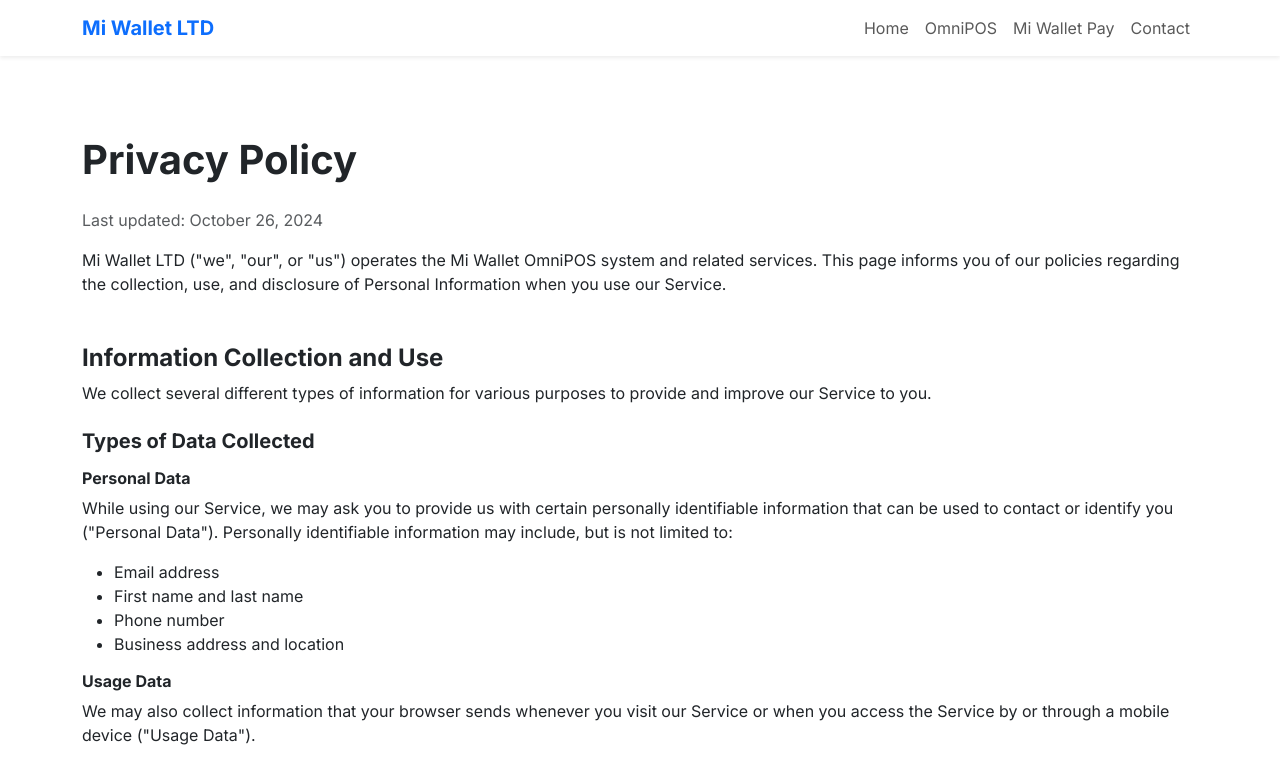
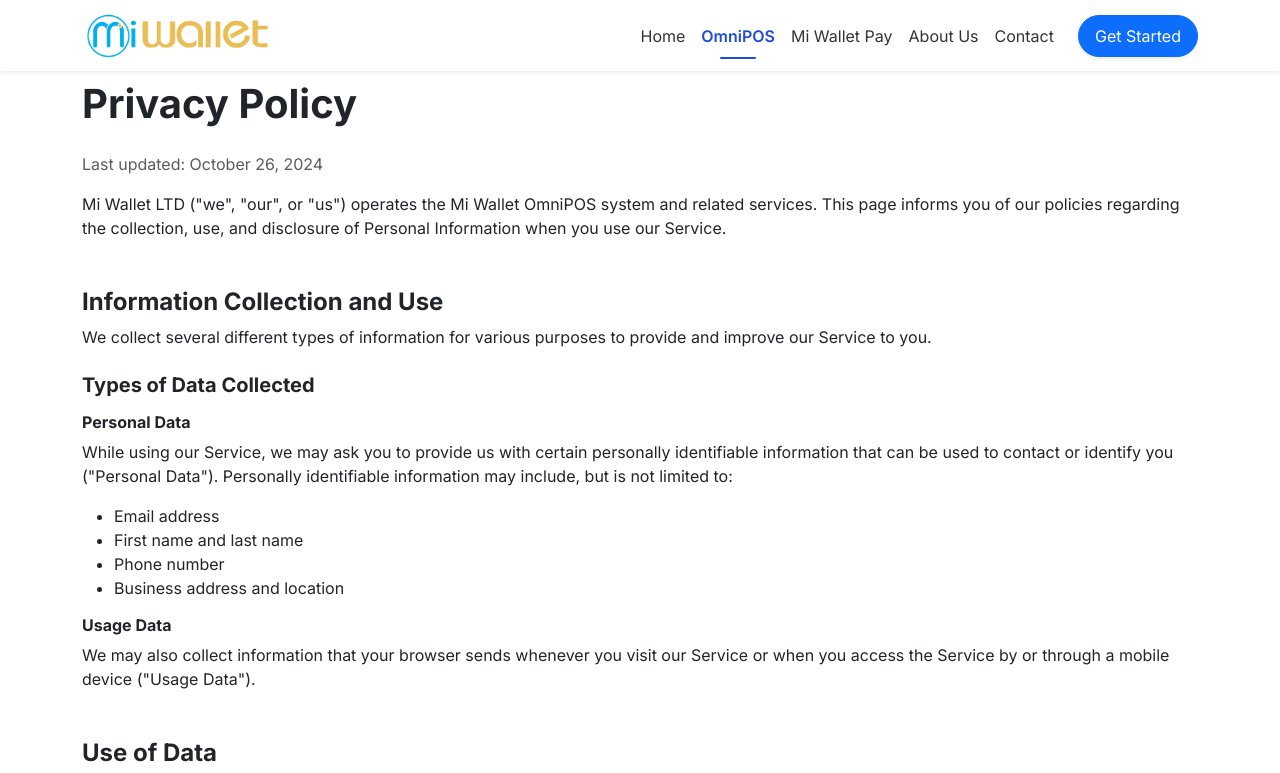
Before and after one commit to RonWataya/-miwalletwebsite, a plain HTML site: page privacy.html in a window 1280 px wide. Shown: the top 773 px of the page. Drawn offline with nearby package versions, Linux system fonts and the light colour scheme.

Commit message:
first commit

```diff
--- a/privacy.html
+++ b/privacy.html
@@ -4,6 +4,7 @@
     <meta charset="UTF-8">
     <meta name="viewport" content="width=device-width, initial-scale=1.0">
     <title>Privacy Policy - Mi Wallet LTD</title>
+    <link rel="icon" type="image/png" href="img/favicon.png">
     <!-- Bootstrap 5 CSS -->
     <link href="https://cdn.jsdelivr.net/npm/bootstrap@5.3.3/dist/css/bootstrap.min.css" rel="stylesheet" xintegrity="sha384-QWTKZyjpPEjISv5WaRU9OFeRpok6YctnYmDr5pNlyT2bRjXh0JMhjY6hW+ALEwIH" crossorigin="anonymous">
     <!-- Google Fonts -->
@@ -19,30 +20,76 @@
             padding-top: 5rem;
             padding-bottom: 5rem;
         }
+
+            /* Navbar */
+    .navbar-brand img {
+      height: 45px;
+    }
+/* Custom Navbar */
+.custom-navbar {
+  background: rgba(255, 255, 255, 0.9);
+  backdrop-filter: blur(10px);
+  transition: background 0.3s ease-in-out;
+}
+
+.navbar-brand .brand-text {
+  font-size: 1.1rem;
+  color: #1d4ed8;
+}
+
+.navbar-nav .nav-link {
+  font-weight: 500;
+  color: #333 !important;
+  padding: 0.7rem 1rem;
+  position: relative;
+  transition: color 0.3s;
+}
+
+.navbar-nav .nav-link:hover {
+  color: #1d4ed8 !important;
+}
+
+.navbar-nav .nav-link.active {
+  color: #1d4ed8 !important;
+  font-weight: 600;
+}
+
+.navbar-nav .nav-link.active::after {
+  content: "";
+  position: absolute;
+  bottom: 0;
+  left: 30%;
+  width: 40%;
+  height: 2px;
+  background: #1d4ed8;
+  border-radius: 2px;
+}
+
     </style>
 </head>
 <body>
 
     <!-- Navigation Bar -->
-    <nav class="navbar navbar-expand-lg navbar-light bg-white shadow-sm">
+   <nav class="navbar navbar-expand-lg navbar-light fixed-top shadow-sm custom-navbar">
   <div class="container">
-            <a class="navbar-brand fw-bold text-primary" href="index.html">Mi Wallet LTD</a>
-            <button class="navbar-toggler" type="button" data-bs-toggle="collapse" data-bs-target="#navbarNav" aria-controls="navbarNav" aria-expanded="false" aria-label="Toggle navigation">
+    <a class="navbar-brand fw-bold d-flex align-items-center" href="index.html">
+      <img src="img/Miwallet.webp" alt="Mi Wallet LTD Logo" class="me-2" style="height:45px;">
+
+    </a>
+    <button class="navbar-toggler" type="button" data-bs-toggle="collapse" data-bs-target="#navbarNav">
       <span class="navbar-toggler-icon"></span>
     </button>
     <div class="collapse navbar-collapse" id="navbarNav">
-                <ul class="navbar-nav ms-auto">
-                    <li class="nav-item">
-                        <a class="nav-link" href="index.html">Home</a>
-                    </li>
-                    <li class="nav-item">
-                        <a class="nav-link" href="omnipos.html">OmniPOS</a>
-                    </li>
-                    <li class="nav-item">
-                        <a class="nav-link" href="pay.html">Mi Wallet Pay</a>
-                    </li>
-                    <li class="nav-item">
-                        <a class="nav-link" href="#">Contact</a>
+      <ul class="navbar-nav ms-auto align-items-lg-center">
+        <li class="nav-item"><a class="nav-link" href="index.html">Home</a></li>
+        <li class="nav-item"><a class="nav-link active" href="omnipos.html">OmniPOS</a></li>
+        <li class="nav-item"><a class="nav-link" href="mpay.html">Mi Wallet Pay</a></li>
+        <li class="nav-item"><a class="nav-link" href="about.html">About Us</a></li>
+        <li class="nav-item"><a class="nav-link" href="contact.html">Contact</a></li>
+        <li class="nav-item ms-lg-3">
+          <a href="contact.html" class="btn btn-primary px-3 py-2 rounded-pill shadow-sm">
+            Get Started
+          </a>
         </li>
       </ul>
     </div>
@@ -112,7 +159,7 @@
     <!-- Footer -->
     <footer class="bg-dark text-white-50 py-4">
         <div class="container text-center">
-            <p class="mb-0">&copy; 2024 Mi Wallet LTD. All Rights Reserved.</p>
+            <p class="mb-0">&copy; 2025 Mi Wallet LTD. All Rights Reserved.</p>
             <p class="mb-0">
                 <a href="privacy.html" class="text-white-50">Privacy Policy</a>
             </p>
```
Also changed, not shown: about.html (+2 -0 lines), contact.html (+2 -0 lines), index.html (+2 -0 lines), mpay.html (+2 -0 lines), omnipos.html (+2 -0 lines), img/favicon.png (renamed from img/wallet.png). Lines whose indentation alone changed are shown as unchanged.
